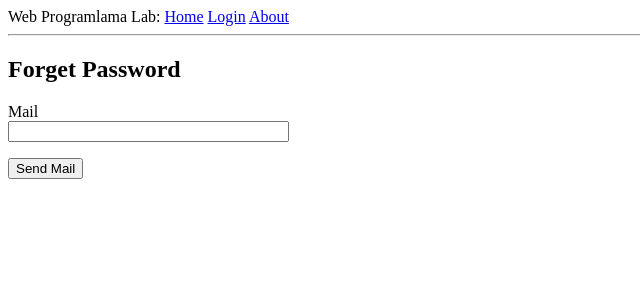
After one commit to Abdullah-Alsabouni/web-lab, a Flask app: page /forget in a window 1280 px wide. The commit adds this page. Shown: the top 300 px of the page, without its empty margins (0-640 px from the left). Run offline with Flask 3, Linux system fonts and the light colour scheme.

Commit message:
day 3 with flask

```diff
--- a/app/forms.py
+++ b/app/forms.py
@@ -7,3 +7,6 @@ class LoginForm(FlaskForm):
     password = PasswordField('Parola', validators=[DataRequired()])
     remember_me = BooleanField('Beni Hatırla')
     submit = SubmitField('Giriş Yap')
+    mail = StringField('Mail', validators=[DataRequired()])
+    send_mail = SubmitField('Send Mail')
+    #
--- a/app/routes.py
+++ b/app/routes.py
@@ -22,6 +22,14 @@ def index():
 def about():
     return render_template('about.html', title='About')  # Yeni şablon dosyasını render et
 
+@app.route('/forget', methods=['GET', 'POST'])
+def forget_password():
+    form = LoginForm()
+    if form.validate_on_submit():
+        flash('Password reset requested for email {}'.format(form.mail.data))
+        return redirect(url_for('/index'))
+    return render_template('forget_password.html', title='Forgot Password', form=form)
+
 @app.route('/login', methods=['GET', 'POST'])
 def login():
     form = LoginForm()
--- /dev/null
+++ b/app/templates/forget_password.html
@@ -0,0 +1,19 @@
+{% extends "base.html" %}
+
+
+{% block content %}
+
+<h2>Forget Password</h2>
+<form action="" method="post" novalidate>
+    {{ form.hidden_tag() }}
+    <p>
+        {{ form.mail.label }}<br>
+        {{ form.mail(size=32) }}<br>
+        {% for error in form.mail.errors %}
+            <span style="color: red;">[{{ error }}]</span>
+        {% endfor %}
+    </p>
+    <p>{{ form.send_mail() }}</p>
+</form>
+
+{% endblock %}
--- a/app/templates/login.html
+++ b/app/templates/login.html
@@ -22,6 +22,7 @@
     </p>
     <p>{{ form.remember_me()}} {{ form.remember_me.label }}</p>
     <p>{{ form.submit() }}</p>
+    <a href="{{ url_for('forget_password') }}">Forgot Password?</a>
 </form>
 
 {% endblock %}
```
